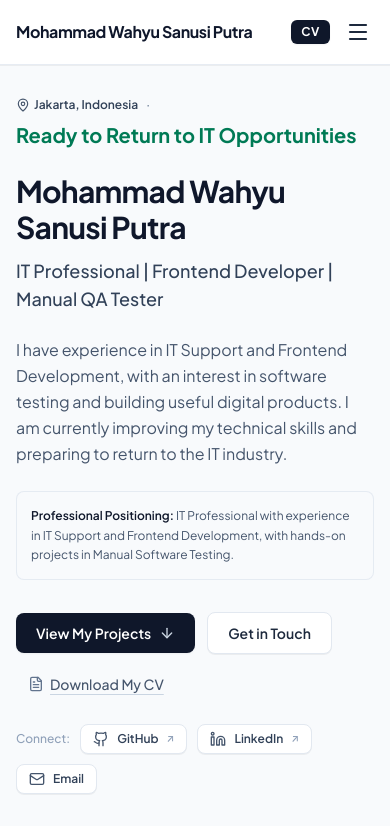
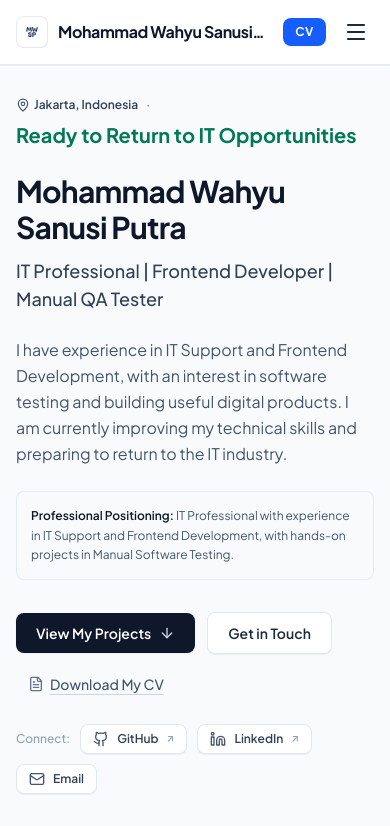
Before and after one commit to mwahyusp/portofolio-v2, a React (Vite) app: page / in a window 390 px wide. Shown: the top 826 px of the page. Built offline with nearby package versions, Linux system fonts and the light colour scheme.

Commit message:
adding logo
adding logo

```diff
--- a/index.html
+++ b/index.html
@@ -7,6 +7,10 @@
     <meta name="description" content="Personal portfolio of Mohammad Wahyu Sanusi Putra — IT Professional with experience in IT Support, Frontend Development, and Manual Software Testing." />
     <meta name="author" content="Mohammad Wahyu Sanusi Putra" />
     <meta name="keywords" content="Mohammad Wahyu Sanusi Putra, IT Support, Frontend Developer, Manual QA Tester, React.js, Tailwind CSS, Portfolio, Jakarta, Indonesia" />
+
+    <!-- Favicon / Logo -->
+    <link rel="icon" type="image/png" href="/public/images/logo_mwsp.png" />
+    <link rel="apple-touch-icon" href="/public/images/logo_mwsp.png" />
 
     <!-- Canonical Link -->
     <link rel="canonical" href="https://mwahyusp.netlify.app/" />
--- a/src/components/Navbar.tsx
+++ b/src/components/Navbar.tsx
@@ -109,14 +109,19 @@ export const Navbar: FC<NavbarProps> = ({ onOpenResume }) => {
     <>
       <header className="sticky top-0 z-40 bg-white border-b border-slate-200/80 shadow-2xs transition-colors no-print">
         <div className="max-w-6xl mx-auto px-4 sm:px-6 h-16 flex items-center justify-between gap-4">
-          {/* Logo / Brand Name (matches screenshot) */}
+          {/* Logo / Brand Name with MWSP logo */}
           <a
             href="#home"
             onClick={(e) => handleNavClick(e, '#home')}
-            className="text-base sm:text-lg font-bold tracking-tight text-slate-900 hover:text-blue-600 transition-colors truncate focus:outline-hidden focus-visible:ring-2 focus-visible:ring-blue-600 rounded-md"
+            className="flex items-center gap-2.5 text-base sm:text-lg font-bold tracking-tight text-slate-900 hover:text-blue-600 transition-colors truncate focus:outline-hidden focus-visible:ring-2 focus-visible:ring-blue-600 focus-visible:ring-offset-2 rounded-lg"
             aria-label="Mohammad Wahyu Sanusi Putra - Return to top"
           >
-            {personalInfo.name}
+            <img
+              src="/public/images/logo_mwsp.png"
+              alt="MWSP Logo"
+              className="w-8 h-8 rounded-lg object-contain shrink-0 border border-slate-200/90 bg-white p-0.5 shadow-2xs"
+            />
+            <span className="truncate">{personalInfo.name}</span>
           </a>
 
           {/* Desktop Horizontal Navigation (1024px and above) */}
@@ -131,7 +136,7 @@ export const Navbar: FC<NavbarProps> = ({ onOpenResume }) => {
                   key={item.id}
                   href={item.href}
                   onClick={(e) => handleNavClick(e, item.href)}
-                  className={`transition-colors whitespace-nowrap focus:outline-hidden focus-visible:ring-2 focus-visible:ring-blue-600 rounded-md py-1 px-1.5 ${
+                  className={`transition-colors whitespace-nowrap focus:outline-hidden focus-visible:ring-2 focus-visible:ring-blue-600 focus-visible:ring-offset-2 rounded-md py-1 px-1.5 ${
                     isActive
                       ? 'text-blue-600 font-bold'
                       : 'text-slate-700 hover:text-slate-900'
@@ -146,22 +151,22 @@ export const Navbar: FC<NavbarProps> = ({ onOpenResume }) => {
 
           {/* Right Header Actions */}
           <div className="flex items-center gap-3 shrink-0">
-            {/* CV Badge Button (matches screenshot) */}
+            {/* CV Badge Button (soft blue with distinct hover & focus) */}
             <button
               onClick={onOpenResume}
-              className="bg-[#0f172a] hover:bg-slate-800 text-white font-bold text-xs px-2.5 py-1 rounded-md tracking-wider transition-colors shadow-xs active:scale-95 focus:outline-hidden focus-visible:ring-2 focus-visible:ring-blue-600"
+              className="bg-blue-600 hover:bg-blue-700 active:bg-blue-800 text-white font-bold text-xs px-3 py-1.5 rounded-lg tracking-wider transition-all shadow-xs active:scale-95 focus:outline-hidden focus-visible:ring-2 focus-visible:ring-blue-600 focus-visible:ring-offset-2"
               aria-label="View and Download CV"
             >
               CV
             </button>
 
-            {/* Mobile & Tablet Toggle Button (matches screenshot) */}
+            {/* Mobile & Tablet Toggle Button */}
             <button
               onClick={() => setIsMobileMenuOpen((prev) => !prev)}
               aria-label={isMobileMenuOpen ? 'Close navigation menu' : 'Open navigation menu'}
               aria-expanded={isMobileMenuOpen}
               aria-controls="mobile-navigation-menu"
-              className="lg:hidden p-1 text-slate-800 hover:text-slate-900 transition-colors focus:outline-hidden focus-visible:ring-2 focus-visible:ring-blue-600 rounded-md"
+              className="lg:hidden p-1.5 text-slate-800 hover:text-slate-900 hover:bg-slate-100 transition-colors focus:outline-hidden focus-visible:ring-2 focus-visible:ring-blue-600 focus-visible:ring-offset-2 rounded-lg"
             >
               {isMobileMenuOpen ? (
                 <X className="w-6 h-6 stroke-[2.2]" />
@@ -201,9 +206,9 @@ export const Navbar: FC<NavbarProps> = ({ onOpenResume }) => {
                       key={item.id}
                       href={item.href}
                       onClick={(e) => handleNavClick(e, item.href)}
-                      className={`block py-3.5 text-base font-normal transition-colors focus:outline-hidden focus-visible:ring-2 focus-visible:ring-blue-600 ${
+                      className={`block py-3.5 text-base font-normal transition-colors focus:outline-hidden focus-visible:ring-2 focus-visible:ring-blue-600 focus-visible:ring-offset-2 rounded-md ${
                         isActive
-                          ? 'text-slate-900 font-semibold'
+                          ? 'text-blue-600 font-bold'
                           : 'text-slate-700 hover:text-slate-900'
                       }`}
                       aria-current={isActive ? 'page' : undefined}
@@ -214,13 +219,13 @@ export const Navbar: FC<NavbarProps> = ({ onOpenResume }) => {
                 })}
               </nav>
 
-              {/* Primary View & Download CV Action Button (matches screenshot) */}
+              {/* Primary View & Download CV Action Button (soft blue with distinct hover/focus) */}
               <button
                 onClick={() => {
                   setIsMobileMenuOpen(false);
                   onOpenResume();
                 }}
-                className="w-full mt-2 py-3 px-4 bg-[#0f172a] hover:bg-slate-800 text-white rounded-lg font-semibold text-sm flex items-center justify-center gap-2 shadow-sm transition-all active:scale-[0.99] focus:outline-hidden focus-visible:ring-2 focus-visible:ring-blue-600"
+                className="w-full mt-2 py-3 px-4 bg-blue-600 hover:bg-blue-700 active:bg-blue-800 text-white rounded-lg font-semibold text-sm flex items-center justify-center gap-2 shadow-xs hover:shadow-md transition-all active:scale-[0.99] focus:outline-hidden focus-visible:ring-2 focus-visible:ring-blue-600 focus-visible:ring-offset-2"
               >
                 <FileText className="w-4 h-4" />
                 <span>View &amp; Download CV</span>
```
Also changed, not shown: public/images/logo_mwsp.png (added).
